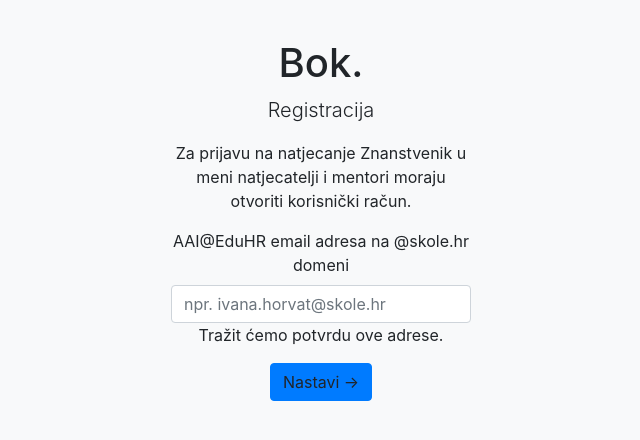
After one commit to znanstvenikumeni/competitionmanager, a PHP site: page /views/signup.php in a window 1280 px wide. The commit adds this page. Shown: the top 440 px of the page, without its empty margins (319-959 px from the left). Run offline with PHP 8.4, Linux system fonts and the light colour scheme; the template is opened without the code that fills it, so the values that code supplies are empty.

Commit message:
Started work on new action flows etc.

```diff
--- a/app/boot/DatabaseBoot.php
+++ b/app/boot/DatabaseBoot.php
@@ -7,3 +7,4 @@ try{
 {
     throw new Exception('Database connection error: '.$exception);
 }
+$pdo->setAttribute( PDO::ATTR_ERRMODE, PDO::ERRMODE_EXCEPTION );
--- a/config.json
+++ b/config.json
@@ -6,5 +6,7 @@
         "user": "cmzum",
         "password": "123456",
         "database": "zumcm"
-    }
+    },
+    "locale": "hr",
+    "logoURL": "https://znanstvenikumeni.org/cdn/img/zum-logo-black.png"
 }
--- a/createDB.sql
+++ b/createDB.sql
@@ -1 +1,5 @@
  CREATE TABLE users (id bigint(20) primary key auto_increment, aai varchar(256) unique, firstname varchar(256), lastname varchar(256), metadata longtext, email varchar(256), phone varchar(24), status int(10)) character set = utf8mb4, auto_increment=714482;
+ ALTER TABLE users ADD COLUMN password varchar(1024) AFTER aai;
+ create table applications ( id bigint(20) auto_increment primary key, title varchar(256), description longtext, vmssID varchar(1024), mentors longtext, teamMembers longtext, status int(5), year int(5), data longtext) charset=utf8mb4, auto_increment=91144014;
+ create table sessions  (id bigint(20) primary key auto_increment,user bigint(20), token varchar(1024), time bigint(20), validity bigint(20), useragent varchar(256), ip v
+ create table tokens ( id bigint(20) primary key auto_increment, user bigint(20), session bigint(20), token varchar(1024), used int(1), usableOn longtext, data longtext ) character set = utf8mb4, auto_increment=18832871;
--- /dev/null
+++ b/views/css/flows.css
@@ -0,0 +1,11 @@
+body,html{
+    background-color:#f8f9fa;
+    margin: 0;
+}
+
+.flow-container{
+    width: 100%;
+    max-width: 330px;
+    padding: 15px;
+    margin: auto;
+}
--- /dev/null
+++ b/views/css/shared.css
@@ -0,0 +1,3 @@
+.logo{
+    max-height: 128px;
+}
--- /dev/null
+++ b/views/js/flows.js
@@ -0,0 +1,21 @@
+function validateAAI(){
+    var aai = $('#aai').val();
+    var domain = aai.slice(-9);
+    console.log(aai, domain);
+    if(domain != '@skole.hr'){
+        $('#aai').addClass('is-invalid');
+        $('.aaiHelp').css('display', 'block');
+
+    }
+    else{
+        $('.stepTwo').css('display', 'block');
+        $('.stepOne').css('display', 'none');
+    }
+}
+
+
+const element = document.querySelector('form');
+element.addEventListener('submit', event => {
+    event.preventDefault();
+    console.log('Form submission cancelled.');
+});
--- /dev/null
+++ b/views/signup.php
@@ -0,0 +1,66 @@
+<!doctype html>
+<html lang="hr">
+  <head>
+    <meta charset="utf-8">
+    <meta name="viewport" content="width=device-width, initial-scale=1, shrink-to-fit=no">
+
+    <link rel="stylesheet" href="https://stackpath.bootstrapcdn.com/bootstrap/4.3.1/css/bootstrap.min.css" integrity="sha384-ggOyR0iXCbMQv3Xipma34MD+dH/1fQ784/j6cY/iJTQUOhcWr7x9JvoRxT2MZw1T" crossorigin="anonymous">
+    <?php
+        echo '<style>';
+        include 'css/shared.css';
+        include 'css/flows.css';
+        echo '</style>';
+    ?>
+
+
+    <title>Otvori korisnički račun &middot; Znanstvenik u meni!</title>
+  </head>
+  <body class="text-center">
+
+    <div class="flow-container">
+        <img src="<?php echo $config->logoURL; ?>" class="logo">
+        <h1>Bok.</h1>
+        <p class="lead">Registracija</p>
+        <p>Za prijavu na natjecanje Znanstvenik u meni natjecatelji i mentori moraju otvoriti korisnički račun.</p>
+        <form action="/addUser" method="post">
+            <input type="hidden" name="csrftoken" value="<?php echo $formtoken; ?>">
+            <div class="stepOne">
+            <label for="aai">AAI@EduHR email adresa na @skole.hr domeni</label>
+            <input type="email" name="aai" id="aai" class="form-control" placeholder="npr. ivana.horvat@skole.hr">
+            <p>Tražit ćemo potvrdu ove adrese.</p>
+            <div class="aaiHelp" style="display:none;">
+                <p class="lead text-danger">Pogrešan AAI@EduHR identitet</p>
+                <p>Morate unijeti valjanu @skole.hr email adresu za nastavak.</p>
+                <p>Ako je nemate, obratite se administratoru imenika u svojoj ustanovi ili organizaciji natjecanja.</p>
+            </div>
+            <a class="btn btn-primary" id="aaiValidator" onclick="validateAAI()">Nastavi &rarr;</a>
+            </div>
+            <div class="stepTwo" style="display:none;">
+            <label for="email">Email adresa za kontakt</label>
+            <input type="email" name="email" id="email" class="form-control" placeholder="npr. ivana.horvat@gmail.com">
+            <label for="phone">Broj mobitela za kontakt</label>
+            <input type="tel" name="phone" id="phone" class="form-control" placeholder="npr. 095 1000 1234">
+            <p>Tražit ćemo potvrdu broja mobitela.</p>
+            <a class="btn btn-primary" id="aaiValidator" onclick="validatePhone()">Nastavi &rarr;</a>
+            </div>
+        <div class="stepThree" style="display:none;">
+            <b>Poslali smo kod za potvrdu na <span class="telno"></span>.</b>
+            <p>Upišite ga ispod.</p>
+            <input type="text" name="phoneconfirmation" id="phoneconfirmation">
+            <a class="btn btn-primary" id="aaiValidator" onclick="checkPhone()">Nastavi &rarr;</a>
+
+        </div>
+        </form>
+    </div>
+    <script src="https://code.jquery.com/jquery-3.3.1.slim.min.js" integrity="sha384-q8i/X+965DzO0rT7abK41JStQIAqVgRVzpbzo5smXKp4YfRvH+8abtTE1Pi6jizo" crossorigin="anonymous"></script>
+    <script src="https://cdnjs.cloudflare.com/ajax/libs/popper.js/1.14.7/umd/popper.min.js" integrity="sha384-UO2eT0CpHqdSJQ6hJty5KVphtPhzWj9WO1clHTMGa3JDZwrnQq4sF86dIHNDz0W1" crossorigin="anonymous"></script>
+    <script src="https://stackpath.bootstrapcdn.com/bootstrap/4.3.1/js/bootstrap.min.js" integrity="sha384-JjSmVgyd0p3pXB1rRibZUAYoIIy6OrQ6VrjIEaFf/nJGzIxFDsf4x0xIM+B07jRM" crossorigin="anonymous"></script>
+    <script>
+        <?php
+            include 'js/shared.js';
+            include 'js/flows.js';
+        ?>
+    </script>
+
+  </body>
+</html>
```
Also changed, not shown: app/boot/Loader.php (+6 -1 lines), app/boot/Router.php (+26 -0 lines), app/classes/Token.php (added, +41 -0 lines), app/classes/User.php (+56 -0 lines), app/handlers/ErrorHandler.php (+21 -1 lines), views/js/shared.js (added).
